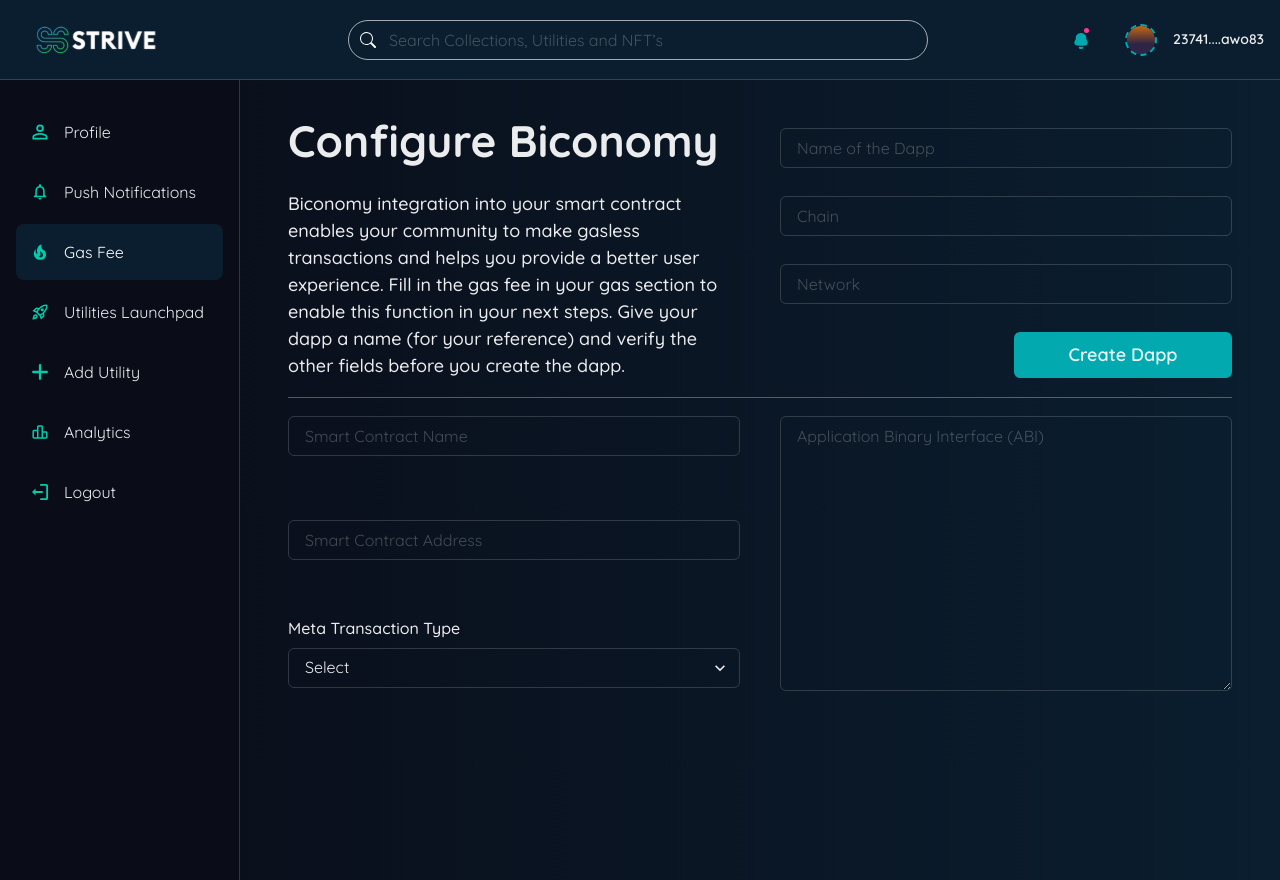
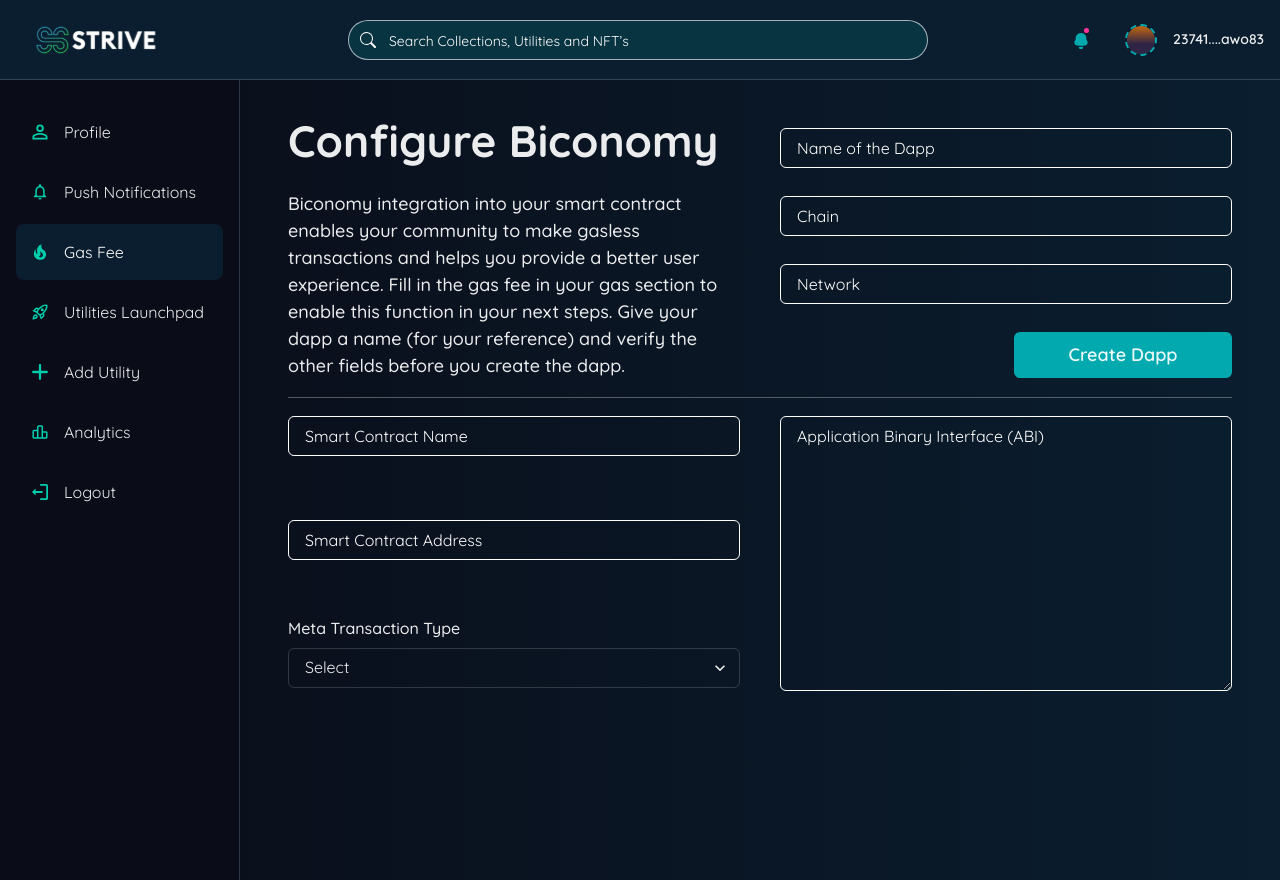
Before and after one commit to lazyfuhrer/strive-network-task, a Next.js app: page /biconomy in a window 1280 px wide. Built offline with nearby package versions, Linux system fonts and the light colour scheme.

Commit message:
fix: borders

```diff
--- a/src/components/BigUpload.tsx
+++ b/src/components/BigUpload.tsx
@@ -23,6 +23,7 @@
           w={{ base: "310px", md: "360px" }}
           h={{ base: "300px", md: "340px" }}
           textAlign="center"
+          border={'1px solid rgba(255, 255, 255, 0.3)'}
           style={{
             background: `
                             linear-gradient(162.34deg, #161A42 22.61%, rgba(22, 26, 66, 0) 118.29%),
--- a/src/components/Navbar.tsx
+++ b/src/components/Navbar.tsx
@@ -50,8 +50,9 @@
             <Input
               type="text"
               placeholder="Search Collections, Utilities and NFT’s"
+              _placeholder={{ color: 'rgba(255, 255, 255, 1)', fontSize: '14px'}}
               size="md"
-              color="rgba(2, 170, 176, 1)"
+              bgColor="rgba(2, 136, 141, 0.2)"
               borderColor="rgba(2, 170, 176, 1)"
               borderRadius={'36px'}
               border={'1px solid rgba(255, 255, 255, 0.63)'}
--- a/src/components/SmallUpload.tsx
+++ b/src/components/SmallUpload.tsx
@@ -26,6 +26,7 @@
         mt={3}
         w={{ base: '100%', md: '100%' }}
         h={{ base: '200px', md: '220' }}
+        border={'0.6px solid rgba(255, 255, 255, 0.3)'}
         style={{
           background: `
             linear-gradient(162.34deg, #161A42 22.61%, rgba(22, 26, 66, 0) 118.29%),
--- a/src/pages/biconomy.tsx
+++ b/src/pages/biconomy.tsx
@@ -27,13 +27,13 @@
         </Box>
         <Box w={{ base: '100%', md: '50%' }}>
           <FormControl>
-            <Input placeholder='Name of the Dapp' />
+            <Input border={'1.5px solid rgba(255, 255, 255, 1)'} placeholder='Name of the Dapp' _placeholder={{ color: 'rgba(255, 255, 255, 1)' }} />
           </FormControl>
           <FormControl mt={7}>
-            <Input placeholder='Chain' />
+            <Input border={'1.5px solid rgba(255, 255, 255, 1)'} placeholder='Chain' _placeholder={{ color: 'rgba(255, 255, 255, 1)' }} />
           </FormControl>
           <FormControl mt={7}>
-            <Input placeholder='Network' />
+            <Input border={'1.5px solid rgba(255, 255, 255, 1)'} placeholder='Network' _placeholder={{ color: 'rgba(255, 255, 255, 1)' }} />
           </FormControl>
           <Box display="flex" justifyContent="flex-end">
             <Button
@@ -56,14 +56,14 @@
       >
         <Box w={{ base: '100%', md: '50%' }}>
           <FormControl>
-            <Input placeholder='Smart Contract Name' />
+            <Input border={'1.5px solid rgba(255, 255, 255, 1)'} placeholder='Smart Contract Name' _placeholder={{ color: 'rgba(255, 255, 255, 1)' }} />
           </FormControl>
           <FormControl mt={{ base: 5, md: 16 }}>
-            <Input placeholder='Smart Contract Address' />
+            <Input border={'1.5px solid rgba(255, 255, 255, 1)'} placeholder='Smart Contract Address' _placeholder={{ color: 'rgba(255, 255, 255, 1)' }} />
           </FormControl>
           <FormControl mt={{ base: 5, md: 14 }}>
             <FormLabel>Meta Transaction Type</FormLabel>
-            <Select placeholder='Select'>
+            <Select placeholder='Select' _placeholder={{ color: 'red' }}>
               <option value='option1'>Option 1</option>
               <option value='option2'>Option 2</option>
               <option value='option3'>Option 3</option>
@@ -72,8 +72,10 @@
         </Box>
         <Box w={{ base: '100%', md: '50%' }}>
           <Textarea
+            border={'1.5px solid rgba(255, 255, 255, 1)'}
             h='275px'
             placeholder='Application Binary Interface (ABI)'
+            _placeholder={{ color: 'rgba(255, 255, 255, 1)' }}
           />
         </Box>
       </Stack>
```
Also changed, not shown: src/pages/index.tsx (+6 -5 lines), src/pages/privilege.tsx (+7 -5 lines), src/pages/push.tsx (+8 -0 lines).
